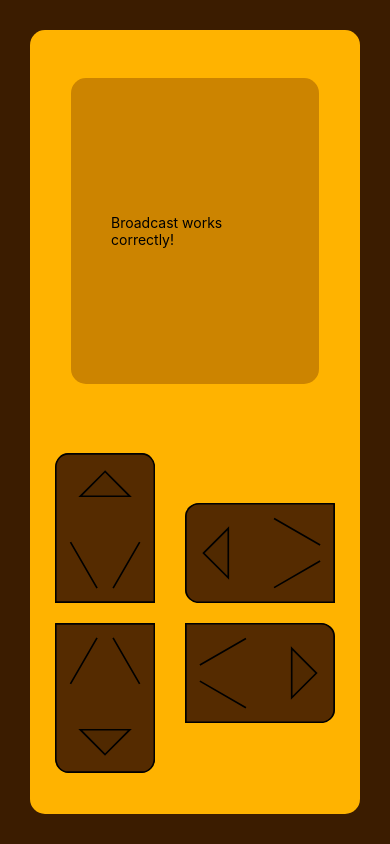
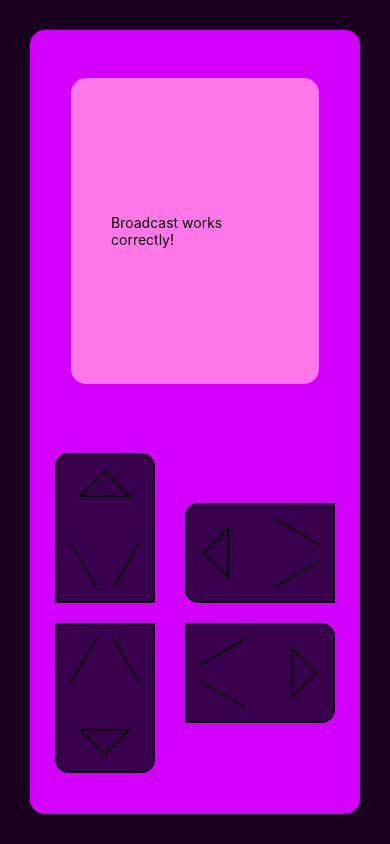
Before and after one commit to aldoht/vision-car, a React Native app: screen / in a window 390 px wide. Built offline with nearby package versions, Linux system fonts and the light colour scheme.

Commit message:
feat: create 2 new schemes

```diff
--- a/App.tsx
+++ b/App.tsx
@@ -22,20 +22,38 @@ const colorPalette: {[name: string] : ColorScheme } = {
       idle: '#00284D',
       pressed: '#001320'
     }
+  },
+  'greenWave': {
+    consoleColor: '#00FF66',
+    broadcastColor: '#33FFAA',
+    backgroundColor: '#0D1F0D',
+    padColor: {
+      idle: '#145C32',
+      pressed: '#072D19'
+    }
+  },
+  'purpleNight': {
+    consoleColor: '#D300FF',
+    broadcastColor: '#FF77E9',
+    backgroundColor: '#1A001F',
+    padColor: {
+      idle: '#3C0052',
+      pressed: '#1A0028'
+    }
   }
 }
 
 const styles = StyleSheet.create({
   main: {
     flex: 1,
-    backgroundColor: colorPalette['yellowOrange'].backgroundColor
+    backgroundColor: colorPalette['purpleNight'].backgroundColor
   },
   container: {
     flex: 1,
     alignItems: 'center',
     justifyContent: 'center',
     margin: 30,
-    backgroundColor: colorPalette['yellowOrange'].consoleColor,
+    backgroundColor: colorPalette['purpleNight'].consoleColor,
     borderRadius: 15
   },
   componentContainer: {
@@ -52,8 +70,8 @@ export default function App() {
       <SafeAreaProvider style={styles.main}>
         <SafeAreaView style={styles.container}>
           <View style={styles.componentContainer}>
-            <Broadcast bgColor={colorPalette['yellowOrange'].broadcastColor}></Broadcast>
-            <Pads colorsY={colorPalette['yellowOrange'].padColor} colorsX={colorPalette['yellowOrange'].padColor}></Pads>
+            <Broadcast bgColor={colorPalette['purpleNight'].broadcastColor}></Broadcast>
+            <Pads colorsY={colorPalette['purpleNight'].padColor} colorsX={colorPalette['purpleNight'].padColor}></Pads>
           </View>
         </SafeAreaView>
       </SafeAreaProvider>
```
